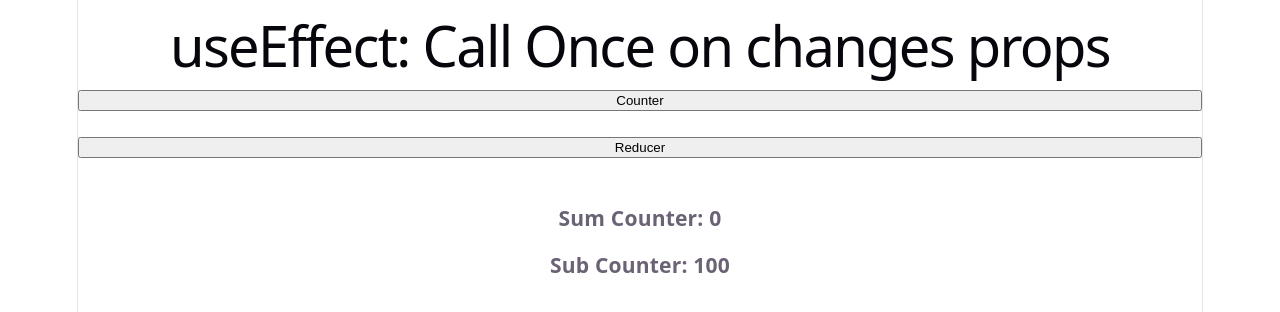
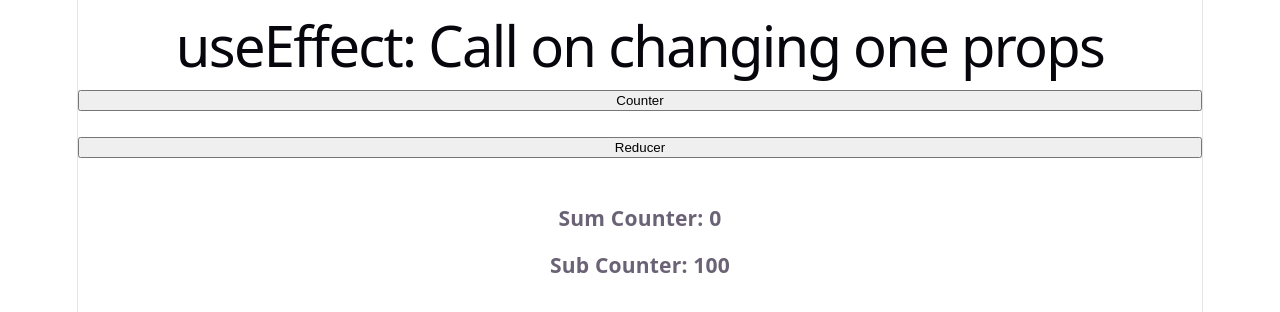
Before and after one commit to its-rahulrana/react-codestepbystep, a React (Vite) app: page / in a window 1280 px wide. Shown: the top 312 px of the page. Built offline with nearby package versions, Linux system fonts and the light colour scheme.

Commit message:
Code 18.7 useEffect: Call on changing one props

```diff
--- a/src/App.jsx
+++ b/src/App.jsx
@@ -9,7 +9,7 @@ function App(){
 
   return(
     <>
-      <h1>useEffect: Call Once on changes props</h1>
+      <h1>useEffect: Call on changing one props</h1>
       <button onClick={()=>setSum(sum+1)}>Counter</button>
       <br/>
       <button onClick={()=>setSub(sub-1)}>Reducer</button>
--- a/src/Counter.jsx
+++ b/src/Counter.jsx
@@ -7,7 +7,7 @@ function Counter({sum, sub}){
 
     useEffect(()=>{
         consoleRender();
-    }, []);
+    }, [sum]);
 
     return(
         <div>
```
